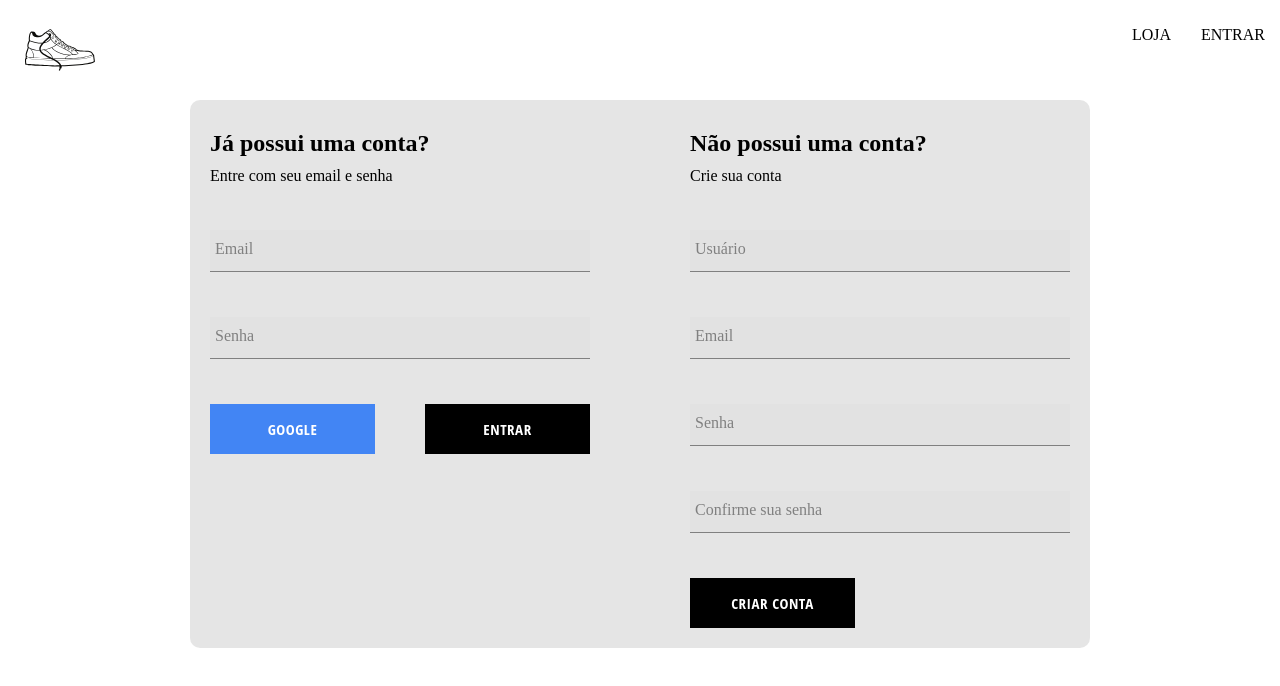
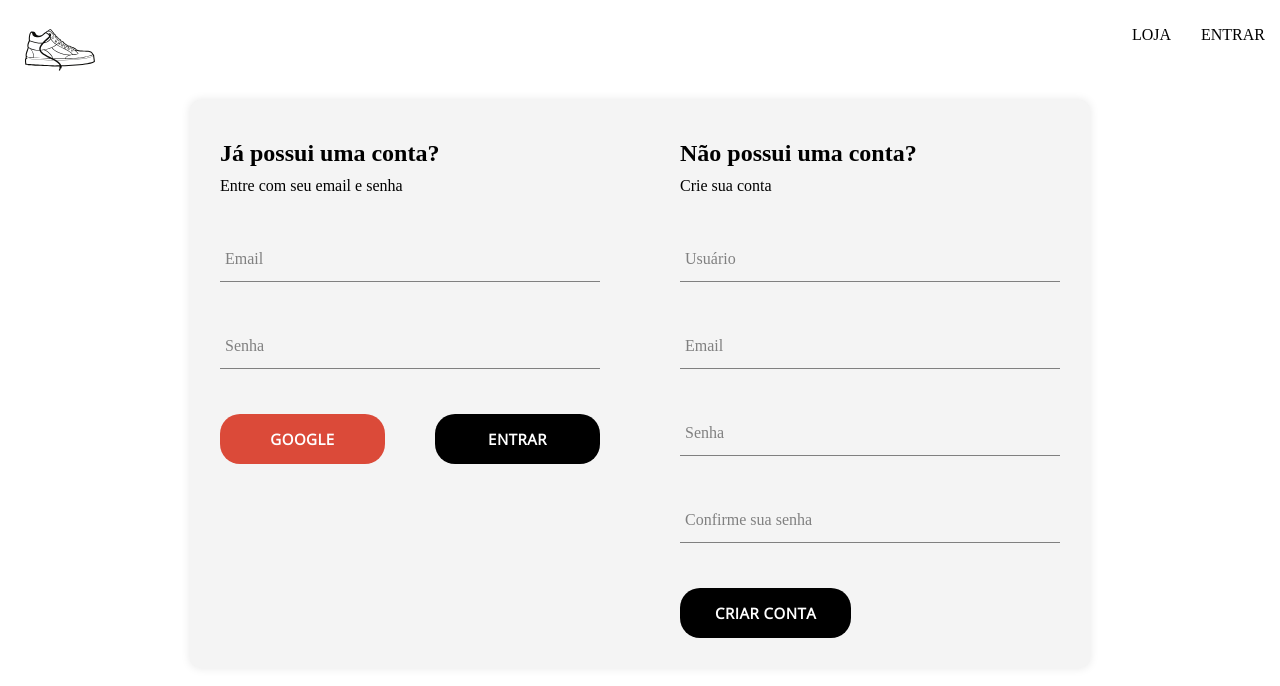
Before and after one commit to machadojose1008/clothing-site, a React (Create React App) app: page /auth in a window 1280 px wide. Shown: the top 686 px of the page. Built offline with nearby package versions, Linux system fonts and the light colour scheme; no server answers.

Commit message:
Alteração visual tela login

```diff
--- a/src/components/button/button.styles.scss
+++ b/src/components/button/button.styles.scss
@@ -9,12 +9,14 @@
     background-color: black;
     color: white;
     text-transform: uppercase;
-    font-family: 'Open Sans Condensed';
+    font-family: 'Open Sans';
     font-weight: bolder;
     border: none;
+    border-radius: 20px;
     cursor: pointer;
     display: flex;
     justify-content: center;
+    transition: background-color 0.5s ease;
 
     &:hover {
       background-color: white;
@@ -23,11 +25,11 @@
     }
 
     &.google-sign-in {
-      background-color: #4285f4;
+      background-color: #db4a39;
       color: white;
 
       &:hover {
-        background-color: #357ae8;
+        background-color: #c53727;
         border: none;
       }
     }
--- a/src/components/form-input/form-input.styles.scss
+++ b/src/components/form-input/form-input.styles.scss
@@ -13,7 +13,7 @@ $main-color: black;
 
   .form-input {
     background: none;
-    background-color: #e2e2e2e2;
+    background-color: #f4f4f4;
     color: $sub-color;
     font-size: 18px;
     padding: 10px 10px 10px 5px;
--- a/src/components/sign-in-form/sign-in-form.styles.scss
+++ b/src/components/sign-in-form/sign-in-form.styles.scss
@@ -2,6 +2,8 @@
     display: flex;
     flex-direction: column;
     width: 380px;
+    border-top-left-radius: 10px;
+    border-bottom-left-radius: 10px;
 
     h2 {
         margin: 10px 0;
--- a/src/routes/authentication/authentication.styles.scss
+++ b/src/routes/authentication/authentication.styles.scss
@@ -1,7 +1,8 @@
 .authentication-container {
-    background-color: #e2e2e2e2;
+    background-color: #f4f4f4;
     border-radius: 10px;
-    padding: 20px 20px 20px 20px;
+    padding: 30px;
+    box-shadow: 0px 0px 10px rgba(0, 0, 0, 0.1);
     display: flex;
     width: 900px;
     justify-content: space-between;
```
